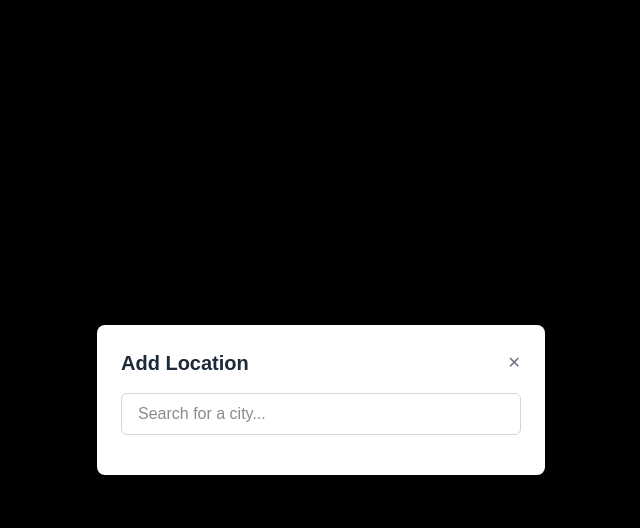
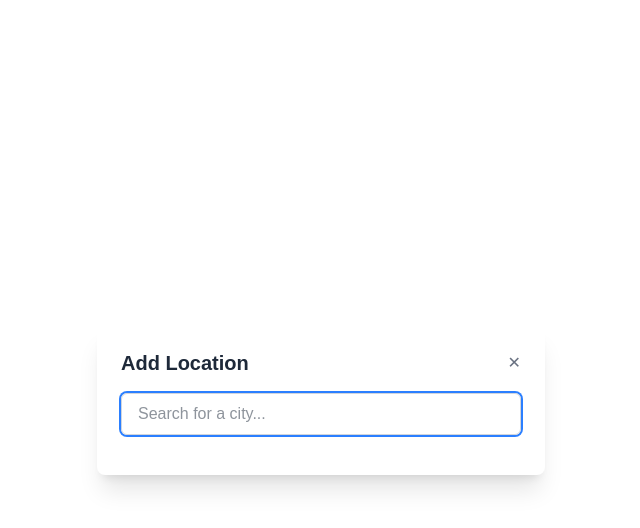
Before and after one commit to eugenenyathi/weatherapp, a Next.js app: page / in a window 1280 px wide. Both pictures are taken after a click on the button "Add Location". Shown: the top 528 px of the page, without its empty margins (319-959 px from the left). Built offline with nearby package versions, Linux system fonts and the light colour scheme.

Commit message:
Polished the visual look of the add location button, the location modal and the user profile icon

```diff
--- a/app/AddLocationModal.tsx
+++ b/app/AddLocationModal.tsx
@@ -1,6 +1,6 @@
 'use client';
 
-import { useState, useEffect } from 'react';
+import { useState, useEffect, useRef } from 'react';
 
 interface Location {
   id: string;
@@ -20,6 +20,7 @@ const AddLocationModal = ({ isOpen, onClose, onAddLocation }: AddLocationModalPr
   const [searchTerm, setSearchTerm] = useState('');
   const [suggestions, setSuggestions] = useState<Location[]>([]);
   const [isLoading, setIsLoading] = useState(false);
+  const inputRef = useRef<HTMLInputElement>(null);
 
   // Mock data for location suggestions
   const mockLocations: Location[] = [
@@ -54,6 +55,16 @@ const AddLocationModal = ({ isOpen, onClose, onAddLocation }: AddLocationModalPr
     return () => clearTimeout(timer);
   }, [searchTerm]);
 
+  // Focus the input when the modal opens
+  useEffect(() => {
+    if (isOpen && inputRef.current) {
+      // Small delay to ensure the modal is rendered before focusing
+      setTimeout(() => {
+        inputRef.current?.focus();
+      }, 100);
+    }
+  }, [isOpen]);
+
   const handleSelectLocation = (location: Location) => {
     onAddLocation(location);
     setSearchTerm('');
@@ -63,7 +74,7 @@ const AddLocationModal = ({ isOpen, onClose, onAddLocation }: AddLocationModalPr
   if (!isOpen) return null;
 
   return (
-    <div className="fixed inset-0 bg-black bg-opacity-50 flex items-center justify-center z-50">
+    <div className="fixed inset-0 bg-white bg-opacity-60 flex items-center justify-center z-50">
       <div className="bg-white rounded-lg shadow-xl w-full max-w-md p-6">
         <div className="flex justify-between items-center mb-4">
           <h2 className="text-xl font-bold text-gray-800">Add Location</h2>
@@ -77,17 +88,18 @@ const AddLocationModal = ({ isOpen, onClose, onAddLocation }: AddLocationModalPr
 
         <div className="mb-4">
           <input
+            ref={inputRef}
             type="text"
             value={searchTerm}
             onChange={(e) => setSearchTerm(e.target.value)}
             placeholder="Search for a city..."
-            className="w-full px-4 py-2 border border-gray-300 rounded-md focus:outline-none focus:ring-2 focus:ring-blue-500"
+            className="w-full px-4 py-2 border border-gray-300 rounded-md focus:outline-none focus:ring-2 focus:ring-blue-500 text-gray-800"
           />
         </div>
 
         {isLoading && (
           <div className="text-center py-4">
-            <p>Loading...</p>
+            <p className="text-gray-700">Loading...</p>
           </div>
         )}
 
@@ -99,15 +111,15 @@ const AddLocationModal = ({ isOpen, onClose, onAddLocation }: AddLocationModalPr
                 className="p-3 border-b border-gray-200 hover:bg-gray-50 cursor-pointer"
                 onClick={() => handleSelectLocation(location)}
               >
-                <div className="font-medium">{location.name}</div>
-                <div className="text-sm text-gray-500">{location.country}</div>
+                <div className="font-medium text-gray-800">{location.name}</div>
+                <div className="text-sm text-gray-600">{location.country}</div>
               </div>
             ))}
           </div>
         )}
 
         {!isLoading && searchTerm && suggestions.length === 0 && (
-          <div className="text-center py-4 text-gray-500">
+          <div className="text-center py-4 text-gray-600">
             No locations found
           </div>
         )}
--- a/app/Header.tsx
+++ b/app/Header.tsx
@@ -13,13 +13,13 @@ const Header = ({ onAddLocationClick, onUserIconClick }: HeaderProps) => {
       </div>
       <div className="flex items-center space-x-4">
         <button
-          className="px-4 py-2 bg-blue-500 text-white rounded-md hover:bg-blue-600 transition-colors"
+          className="inline-flex items-center justify-center whitespace-nowrap rounded-sm px-3 py-1.5 text-sm font-medium transition-all bg-gray-100 text-gray-500 hover:bg-gray-200"
           onClick={onAddLocationClick}
         >
           Add Location
         </button>
         <button
-          className="text-2xl"
+          className="inline-flex items-center justify-center whitespace-nowrap rounded-sm px-3 py-1.5 text-sm font-medium transition-all bg-gray-100 text-gray-500 hover:bg-gray-200"
           onClick={onUserIconClick}
         >
           👤
```
